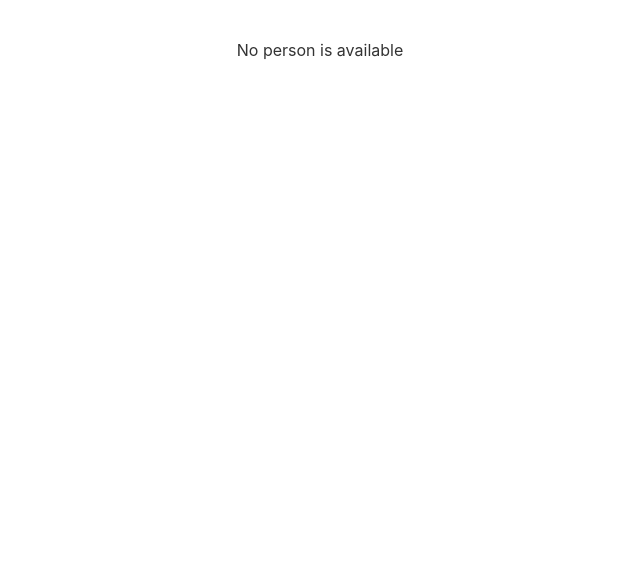
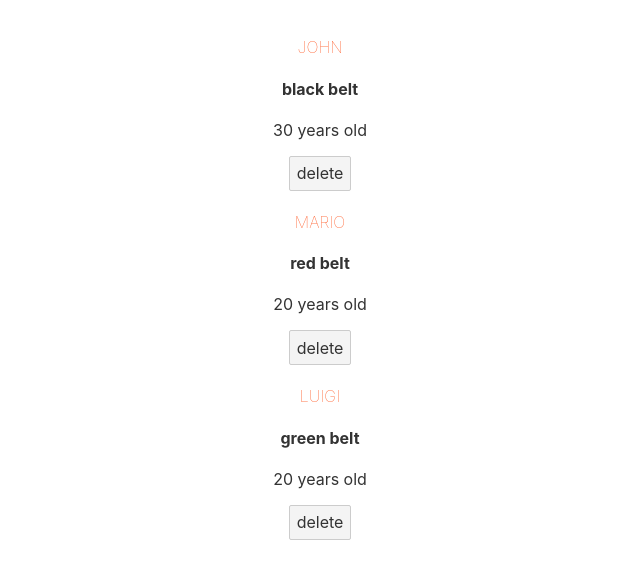
Before and after one commit to Colin-nwk/svelte-ninja, a Svelte app: page / in a window 1280 px wide. Shown: the top 578 px of the page, without its empty margins (320-960 px from the left). Built offline with nearby package versions, Linux system fonts and the light colour scheme.

Commit message:
inline event handlers

```diff
--- a/src/App.svelte
+++ b/src/App.svelte
@@ -1,9 +1,13 @@
 <script>
   let people = [
-    // { name: "John", beltcolor: "black", age: 30, id: 1 },
-    // { name: "Mario", beltcolor: "red", age: 20, id: 2 },
-    // { name: "luigi", beltcolor: "green", age: 20, id: 3 },
+    { name: "John", beltcolor: "black", age: 30, id: 1 },
+    { name: "Mario", beltcolor: "red", age: 20, id: 2 },
+    { name: "luigi", beltcolor: "green", age: 20, id: 3 },
   ];
+  const handleClick = (id) => {
+    console.log(id);
+    people = people.filter((person) => person.id != id);
+  };
 </script>
 
 <main>
@@ -12,6 +16,7 @@
       <h2>{person.name}</h2>
       <h4>{person.beltcolor} belt</h4>
       <p>{person.age} years old</p>
+      <button on:click={(e) => handleClick(person.id)}>delete</button>
     </div>
   {:else}
     <p>No person is available</p>
```
